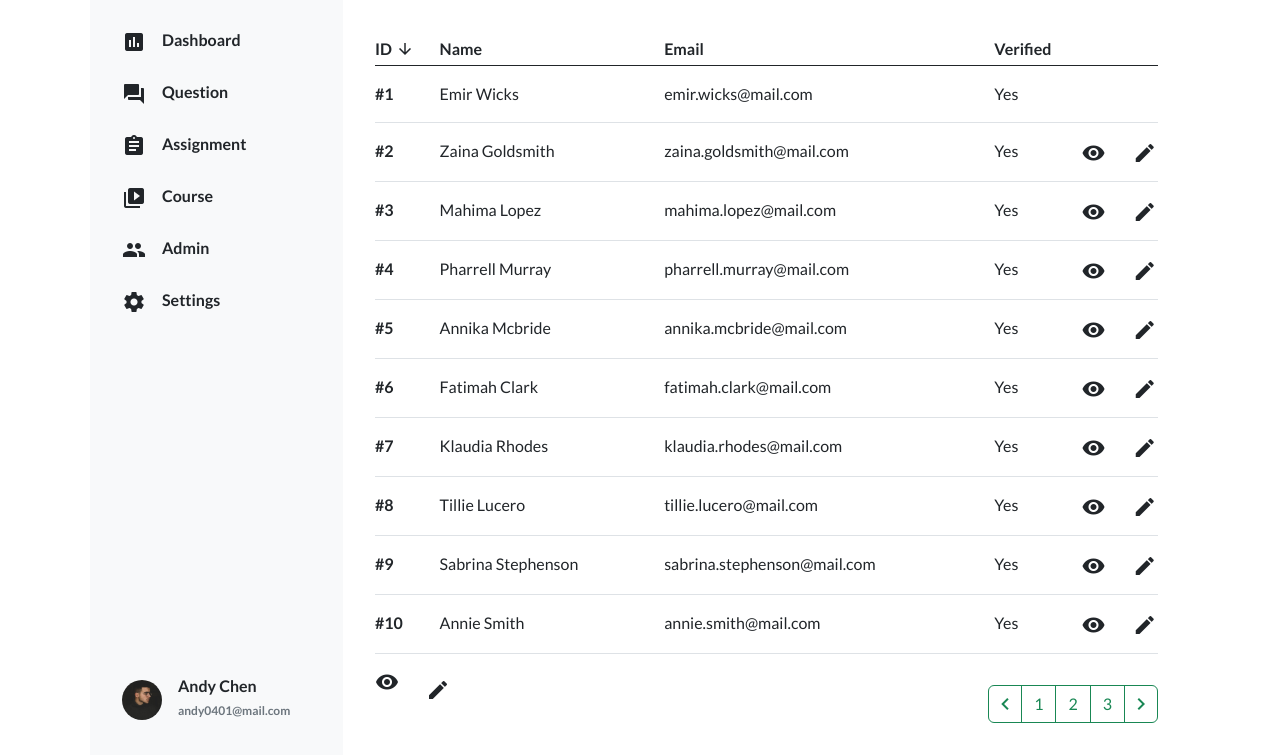
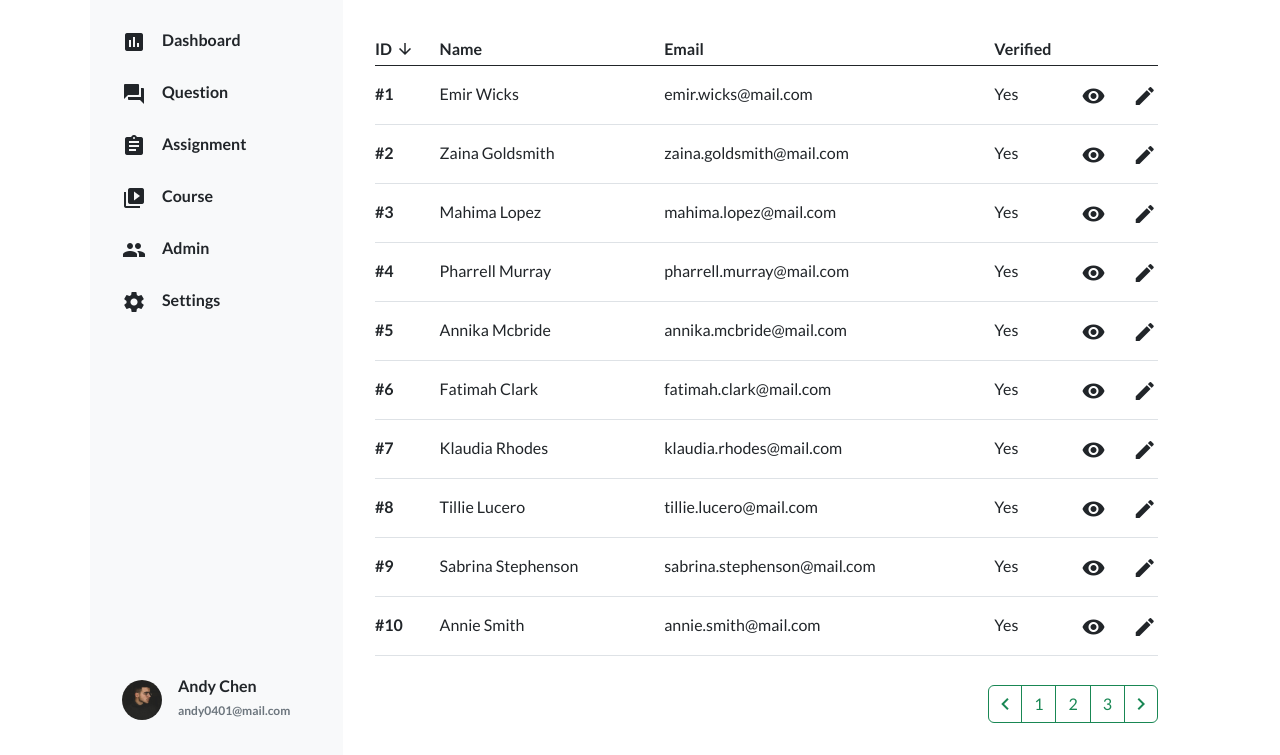
Before and after one commit to Linlaose/Layout_Camp_week5_Dashboard, a plain HTML site: page admin.html in a window 1280 px wide. Shown: the part 76-831 px from the top of the page. Drawn offline with nearby package versions, Linux system fonts and the light colour scheme.

Commit message:
Update 2022-08-10T06:30:29.532Z

```diff
--- a/admin.html
+++ b/admin.html
@@ -277,13 +277,13 @@
 
           <!-- Button trigger modal -->
           <!-- 表格內就不行-profile -->
-          <!-- <i
-            class="material-icons hover-pointer"
+          <i
+            class="material-icons hover-pointer hover-pointer-tranform align-middle"
             data-bs-toggle="modal"
             data-bs-target="#profile"
           >
             visibility
-          </i> -->
+          </i>
           <!-- Modal -->
           <!-- <div
             class="modal fade"
@@ -367,12 +367,12 @@
 
           <!-- Button trigger modal -->
           <!-- 表格內就不行-edit -->
-          <!-- <i
+          <i
             class="material-icons hover-pointer hover-pointer-tranform ps-6 align-middle"
             data-bs-toggle="modal"
             data-bs-target="#edit"
             >edit</i
-          > -->
+          >
           <!-- Modal -->
           <!-- <div
             class="modal fade"
@@ -693,13 +693,13 @@
 </div>
 <!-- Button trigger modal -->
 <!-- 表格內就不行-profile -->
-<i
+<!-- <i
   class="material-icons hover-pointer"
   data-bs-toggle="modal"
   data-bs-target="#profile"
 >
   visibility
-</i>
+</i> -->
 
 <!-- Modal -->
 <div
@@ -777,12 +777,12 @@
 </div>
 <!-- Button trigger modal -->
 <!-- 表格內就不行-edit -->
-<i
+<!-- <i
   class="material-icons hover-pointer hover-pointer-tranform ps-6 align-middle"
   data-bs-toggle="modal"
   data-bs-target="#edit"
   >edit</i
->
+> -->
 <!-- Modal -->
 <div
   class="modal fade"
```
